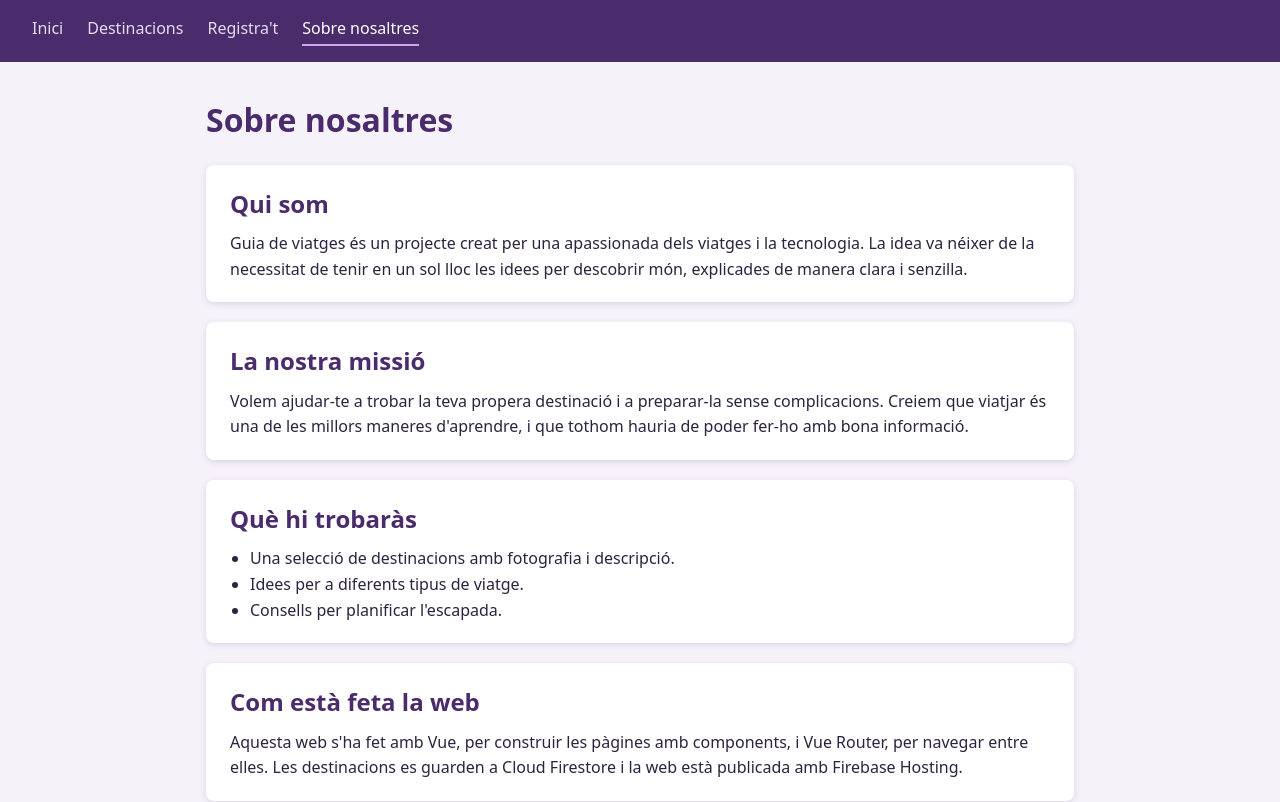
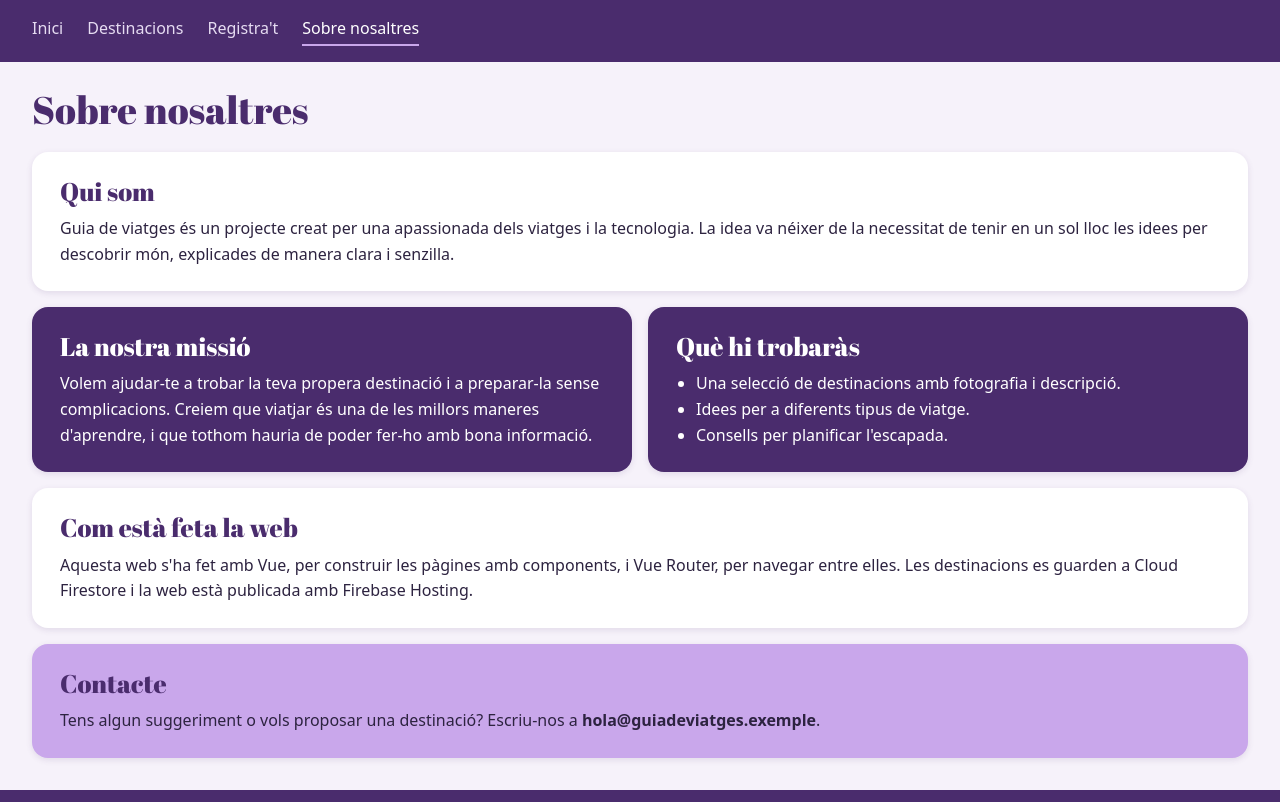
Before and after one commit to jessicatalpa07-coder/guia-viatges, a Vue app: page /sobre-nosaltres in a window 1280 px wide. Shown: the top 802 px of the page. Built offline with nearby package versions, Linux system fonts and the light colour scheme.

Commit message:
Ajustos d'estructura i estils

```diff
--- a/index.html
+++ b/index.html
@@ -1,11 +1,13 @@
 <!DOCTYPE html>
-<html lang="">
+<html lang="ca">
   <head>
     <meta charset="UTF-8">
     <link rel="icon" href="/favicon.ico">
     <meta name="viewport" content="width=device-width, initial-scale=1.0">
-    <title>Vite App</title>
-  </head>
+    <title>Guia de viatges</title>
+    <link rel="preconnect" href="https://fonts.googleapis.com">
+    <link rel="preconnect" href="https://fonts.gstatic.com" crossorigin>
+    <link href="https://fonts.googleapis.com/css2?family=Abril+Fatface&display=swap" rel="stylesheet">
   <body>
     <div id="app"></div>
     <script type="module" src="/src/main.js"></script>
--- a/src/App.vue
+++ b/src/App.vue
@@ -23,8 +23,8 @@ import Footerweb from './components/Footerweb.vue'
 main {
   flex: 1;
   width: 100%;
-  max-width: 900px;
+  max-width: 1450px;
   margin: 0 auto;
-  padding: 2rem 1rem;
+  padding: 1.5rem 2rem 2rem;
 }
 </style>
--- a/src/assets/main.css
+++ b/src/assets/main.css
@@ -16,7 +16,26 @@ a {
   color: inherit;
   text-decoration: none;
 }
+
+h1,
+h2,
+h3 {
+  font-family: 'Abril Fatface', Georgia, 'Times New Roman', serif;
+  color: #4a2c6d;
+  line-height: 1.2;
+  font-weight: 400;
+  font-style: normal;
+}
+
 h1 {
-  color: #4a2c6d;
+  font-size: 2.4rem;
   margin-bottom: 1rem;
 }
+
+h2 {
+  font-size: 1.6rem;
+}
+
+h3 {
+  font-size: 1.2rem;
+}
--- a/src/views/AboutView.vue
+++ b/src/views/AboutView.vue
@@ -2,7 +2,8 @@
   <div class="about">
     <h1>Sobre nosaltres</h1>
 
-    <section>
+    <div class="contingut">
+      <section class="bloc">
         <h2>Qui som</h2>
         <p>
           Guia de viatges és un projecte creat per una apassionada dels viatges i la tecnologia.
@@ -11,7 +12,7 @@
         </p>
       </section>
 
-    <section>
+      <section class="bloc fosc">
         <h2>La nostra missió</h2>
         <p>
           Volem ajudar-te a trobar la teva propera destinació i a preparar-la sense complicacions.
@@ -20,7 +21,7 @@
         </p>
       </section>
 
-    <section>
+      <section class="bloc fosc">
         <h2>Què hi trobaràs</h2>
         <ul>
           <li>Una selecció de destinacions amb fotografia i descripció.</li>
@@ -29,7 +30,7 @@
         </ul>
       </section>
 
-    <section>
+      <section class="bloc">
         <h2>Com està feta la web</h2>
         <p>
           Aquesta web s'ha fet amb Vue, per construir les pàgines amb components, i Vue Router,
@@ -38,29 +39,60 @@
         </p>
       </section>
 
-    <section class="contacte">
+      <section class="bloc contacte">
         <h2>Contacte</h2>
-      <p>Tens algun suggeriment o vols proposar una destinació? Escriu-nos a <strong>jessicatalpa07@gmail.com</strong>.</p>
+        <p>
+          Tens algun suggeriment o vols proposar una destinació? Escriu-nos a
+          <strong>hola@guiadeviatges.exemple</strong>.
+        </p>
       </section>
+    </div>
   </div>
 </template>
 
 <style scoped>
-section {
+.about h1 {
+  margin-bottom: 1.25rem;
+}
+.contingut {
+  display: grid;
+  grid-template-columns: 1fr 1fr;
+  gap: 1rem;
+}
+.bloc {
+  grid-column: 1 / -1;
   background: #ffffff;
-  border-radius: 8px;
-  padding: 1.25rem 1.5rem;
-  margin-top: 1.25rem;
-  box-shadow: 0 2px 6px rgba(74, 44, 109, 0.15);
+  border-radius: 16px;
+  padding: 1.5rem 1.75rem;
+  box-shadow: 0 2px 6px rgba(74, 44, 109, 0.12);
 }
-h2 {
-  color: #4a2c6d;
-  margin-bottom: 0.5rem;
+.bloc h2 {
+  margin-bottom: 0.6rem;
 }
-ul {
+.fosc {
+  grid-column: span 1;
+  background: #4a2c6d;
+  color: #ffffff;
+}
+.fosc h2 {
+  color: #ffffff;
+}
+.fosc ul {
   padding-left: 1.25rem;
 }
 .contacte {
-  background: #e6dcf2;
+  background: #c9a7eb;
+}
+.contacte p {
+  color: #2d2340;
+}
+
+@media (max-width: 700px) {
+  .contingut {
+    grid-template-columns: 1fr;
+  }
+  .fosc {
+    grid-column: 1 / -1;
+  }
 }
 </style>
```
Lines whose indentation alone changed are shown as unchanged.
